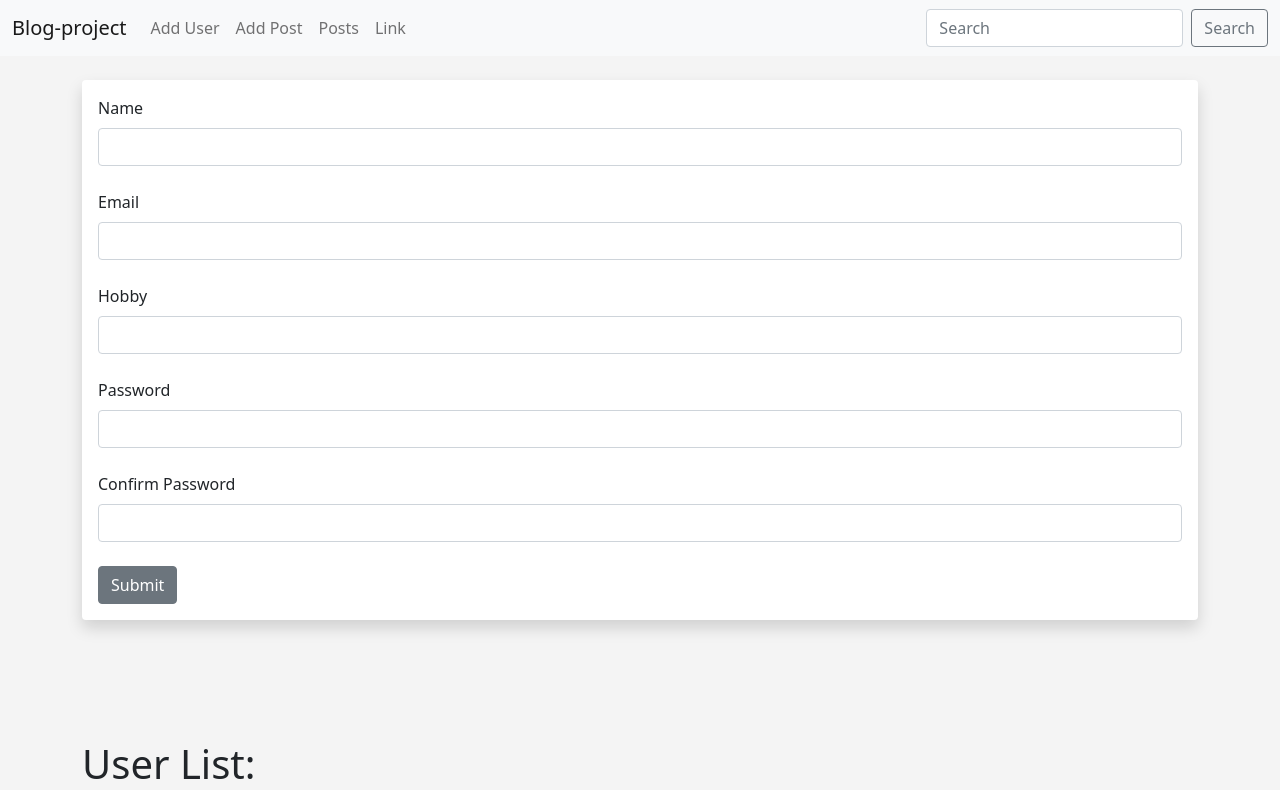
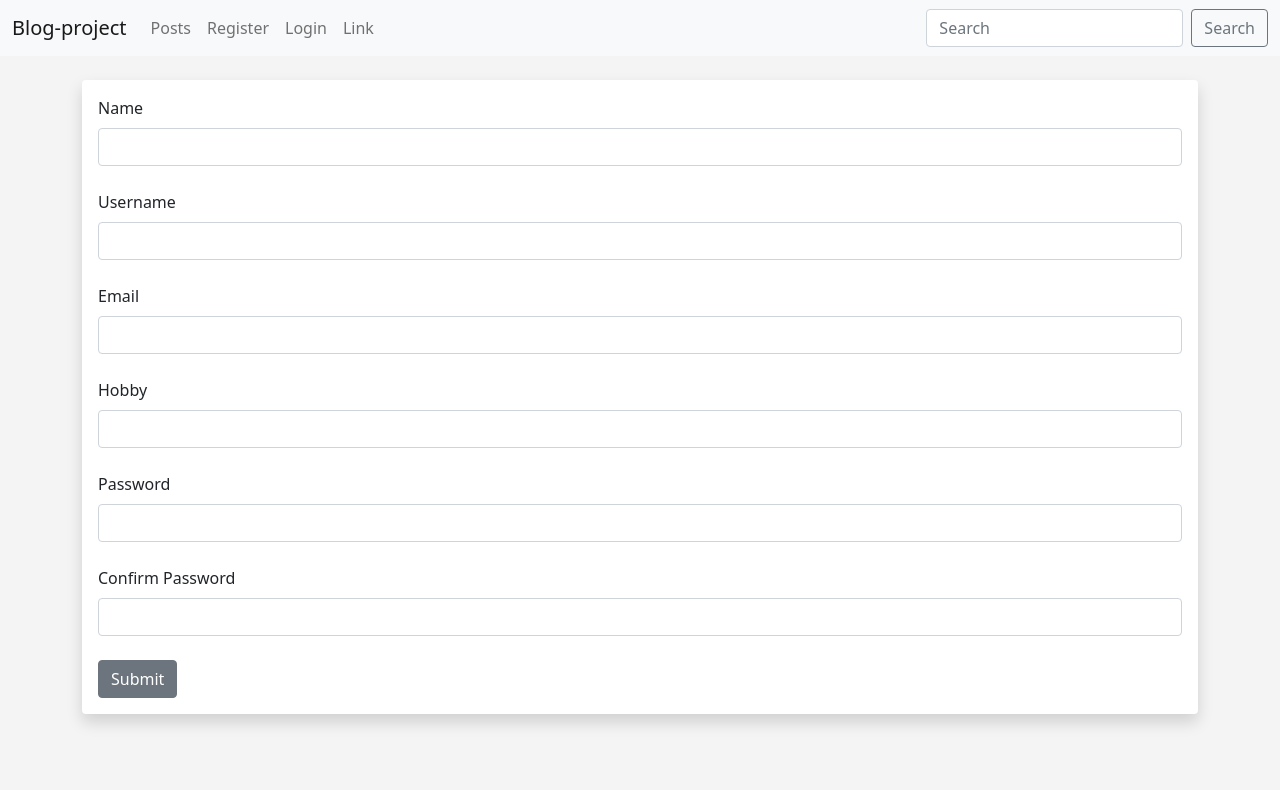
Before and after one commit to xjojoramirez/blog-project, a Flask app: page /user/add in a window 1280 px wide. Shown: the top 790 px of the page. Run offline with Flask 3, Linux system fonts and the light colour scheme.

Commit message:
add login logout fix navbar

```diff
--- a/app.py
+++ b/app.py
@@ -8,6 +8,7 @@
 from werkzeug.security import generate_password_hash, check_password_hash
 from datetime import date
 from wtforms.widgets import TextArea
+from flask_login import UserMixin, login_user, LoginManager, login_required, logout_user, current_user
 
 #create flask instance
 app = Flask(__name__)
@@ -22,6 +23,55 @@
 migrate = Migrate(app, db)
 
 app.app_context().push()
+
+# Flask_login stuff
+login_manager = LoginManager()
+login_manager.init_app(app)
+login_manager.login_view = 'login'
+
+@login_manager.user_loader
+def load_user(user_id):
+	return Users.query.get(int(user_id))
+
+
+# Create Login Form
+class LoginForm(FlaskForm):
+	username = StringField("Username", validators=[DataRequired()])
+	password = PasswordField("Password", validators=[DataRequired()])
+	submit = SubmitField("Submit")
+# Create Login Page
+@app.route('/login', methods=['GET', 'POST'])
+def login():
+	form = LoginForm()
+	if form.validate_on_submit():
+		user = Users.query.filter_by(username=form.username.data).first()
+		if user:
+			# check the hash
+			if check_password_hash(user.passw_hash, form.password.data):
+				login_user(user)
+				flash("Login Succesfull")
+				return redirect(url_for('dashboard'))
+			else:
+				flash("Error loggin in!")
+		else:
+			flash("User doesnt exist!")
+
+	return render_template('login.html', form=form)
+
+# create logout
+@app.route('/logout', methods=['GET', 'POST'])
+@login_required
+def logout():
+	logout_user()
+	flash("You have been logged out!")
+	return redirect(url_for('login'))
+
+# Create Dashboard Page
+@app.route('/dashboard', methods=['GET', 'POST'])
+@login_required
+def dashboard():
+	form = LoginForm()
+	return render_template('dashboard.html')
 
 #Create a Blog Post model
 class Posts(db.Model):
@@ -48,6 +98,7 @@
 
 #Add Post Page
 @app.route('/add-post',methods=['GET', 'POST'])
+@login_required
 def add_post():
 	form = PostForm()
 
@@ -82,6 +133,7 @@
 
 # create edit post page
 @app.route('/posts/edit/<int:id>', methods=['GET', 'POST'])
+@login_required
 def edit_post(id):
 	post = Posts.query.get_or_404(id)
 	form = PostForm()
@@ -131,10 +183,13 @@
 
 
 #create model
-class Users(db.Model):
+class Users(db.Model, UserMixin):
 	id = db.Column(db.Integer, primary_key=True)
+
+	username = db.Column(db.String(20), nullable=False, unique=True, name='unique_username_constraint')
+
 	name = db.Column(db.String(100), nullable=False)
-	email = db.Column(db.String(100), nullable=False, unique=True)
+	email = db.Column(db.String(100), nullable=False, unique=True, name='unique_email_constraint')
 	hobby = db.Column(db.String(100))
 	date_added = db.Column(db.DateTime, default=datetime.utcnow)
 
@@ -182,6 +237,7 @@
 #create form class
 class UserForm(FlaskForm):
 	name = StringField("Name", validators = [DataRequired()])
+	username = StringField("Username", validators = [DataRequired()])
 	email = StringField("Email", validators = [DataRequired()])
 	hobby = StringField("Hobby")
 	submit = SubmitField("Submit")
@@ -229,11 +285,16 @@
 		if user is None:
 			# hash passw!
 			hashed_pw = generate_password_hash(form.passw_hash.data, "sha256")
-			user = Users(name=form.name.data, email=form.email.data, hobby=form.hobby.data, passw_hash = hashed_pw)
+			user = Users(username=form.username.data,
+						name=form.name.data,
+						email=form.email.data,
+						hobby=form.hobby.data,
+						passw_hash = hashed_pw)
 			db.session.add(user)
 			db.session.commit()
 		name = form.name.data
 		form.name.data = ''
+		form.username.data = ''
 		form.email.data = ''
 		form.hobby.data = ''
 		form.passw_hash = ''
--- a/templates/add_post.html
+++ b/templates/add_post.html
@@ -3,7 +3,7 @@
 {% block content %}
 
 {% for message in get_flashed_messages() %}
-    <div class="alert alert-success alert-dismissible fade show mt-3" role="alert">
+    <div class="alert alert-info alert-dismissible fade show mt-3" role="alert">
         {{ message }}
         <button type="button" class="btn-close" data-bs-dismiss="alert" aria-label="Close"></button>
     </div>
--- a/templates/add_user.html
+++ b/templates/add_user.html
@@ -3,7 +3,7 @@
 {% block content %}
 
 {% for message in get_flashed_messages() %}
-    <div class="alert alert-success alert-dismissible fade show mt-3" role="alert">
+    <div class="alert alert-info alert-dismissible fade show mt-3" role="alert">
         {{ message }}
         <button type="button" class="btn-close" data-bs-dismiss="alert" aria-label="Close"></button>
     </div>
@@ -28,6 +28,9 @@
 
             {{ form.name.label(class="form-label") }}
             {{ form.name(class="form-control") }}
+            <br/>
+            {{ form.username.label(class="form-label") }}
+            {{ form.username(class="form-control") }}
             <br/>
             {{ form.email.label(class="form-label") }}
             {{ form.email(class="form-control") }}
@@ -54,10 +57,12 @@
         {% for our_user in our_users %}
         <tr>
             <td>{{ our_user.id }}.
-                <a href="{{url_for('update', id=our_user.id)}}" >{{ our_user.name }}</a> -
-                {{ our_user.email}} -
-                {{ our_user.hobby }} -
-                <a href="{{url_for('delete', id=our_user.id)}}" >Delete</a>
+                <!-- <a href="{{url_for('update', id=our_user.id)}}" >{{ our_user.name }}</a> -  -->
+                {{ our_user.name }} -
+                {{ our_user.username }}
+                {% if current_user.is_authenticated %}
+                    <a href="{{url_for('delete', id=our_user.id)}}" > - Delete</a>
+                {% endif %}
             </td>
         </tr>
         {% endfor %}
--- a/templates/edit_post.html
+++ b/templates/edit_post.html
@@ -3,7 +3,7 @@
 {% block content %}
 
 {% for message in get_flashed_messages() %}
-    <div class="alert alert-success alert-dismissible fade show mt-3" role="alert">
+    <div class="alert alert-info alert-dismissible fade show mt-3" role="alert">
         {{ message }}
         <button type="button" class="btn-close" data-bs-dismiss="alert" aria-label="Close"></button>
     </div>
--- a/templates/name.html
+++ b/templates/name.html
@@ -3,7 +3,7 @@
 {% block content %}
 
 {% for message in get_flashed_messages() %}
-    <div class="alert alert-success alert-dismissible fade show mt-3" role="alert">
+    <div class="alert alert-info alert-dismissible fade show mt-3" role="alert">
         {{ message }}
         <button type="button" class="btn-close" data-bs-dismiss="alert" aria-label="Close"></button>
     </div>
--- a/templates/navbar.html
+++ b/templates/navbar.html
@@ -7,15 +7,36 @@
       <div class="collapse navbar-collapse" id="navbarSupportedContent">
         <ul class="navbar-nav me-auto mb-2 mb-lg-0">
 
-          <li class="nav-item">
-            <a class="nav-link" href="{{url_for('add_user')}}">Add User</a>
-          </li>
-          <li class="nav-item">
-            <a class="nav-link" href="{{url_for('add_post')}}">Add Post</a>
-          </li>
+
+
           <li class="nav-item">
             <a class="nav-link" href="{{url_for('posts')}}">Posts</a>
           </li>
+          {% if current_user.is_authenticated %}
+
+            <li class="nav-item">
+              <a class="nav-link" href="{{url_for('add_post')}}">Add Post</a>
+            </li>
+            <li class="nav-item">
+              <a class="nav-link" href="{{url_for('dashboard')}}">Dashboard</a>
+            </li>
+            <li class="nav-item">
+              <a class="nav-link" href="{{url_for('add_user')}}">Add User</a>
+            </li>
+            <li class="nav-item">
+              <a class="nav-link" href="{{url_for('logout')}}">Logout</a>
+            </li>
+          {% else %}
+            <li class="nav-item">
+              <a class="nav-link" href="{{url_for('add_user')}}">Register</a>
+            </li>
+            <li class="nav-item">
+              <a class="nav-link" href="{{url_for('login')}}">Login</a>
+            </li>
+          {% endif %}
+
+
+
           <li class="nav-item">
             <a class="nav-link" href="#">Link</a>
           </li>
--- a/templates/test_pw.html
+++ b/templates/test_pw.html
@@ -3,7 +3,7 @@
 {% block content %}
 
 {% for message in get_flashed_messages() %}
-    <div class="alert alert-success alert-dismissible fade show mt-3" role="alert">
+    <div class="alert alert-info alert-dismissible fade show mt-3" role="alert">
         {{ message }}
         <button type="button" class="btn-close" data-bs-dismiss="alert" aria-label="Close"></button>
     </div>
--- a/templates/update.html
+++ b/templates/update.html
@@ -3,7 +3,7 @@
 {% block content %}
 
 {% for message in get_flashed_messages() %}
-    <div class="alert alert-success alert-dismissible fade show mt-3" role="alert">
+    <div class="alert alert-info alert-dismissible fade show mt-3" role="alert">
         {{ message }}
         <button type="button" class="btn-close" data-bs-dismiss="alert" aria-label="Close"></button>
     </div>
```
Also changed, not shown: current_packages.txt (added, +17 -0 lines), migrations/versions/faeb85043a6f_added_username.py (added, +40 -0 lines), templates/dashboard.html (added, +37 -0 lines), templates/login.html (added, +30 -0 lines), templates/post.html (+5 -4 lines), templates/posts.html (+7 -3 lines).
